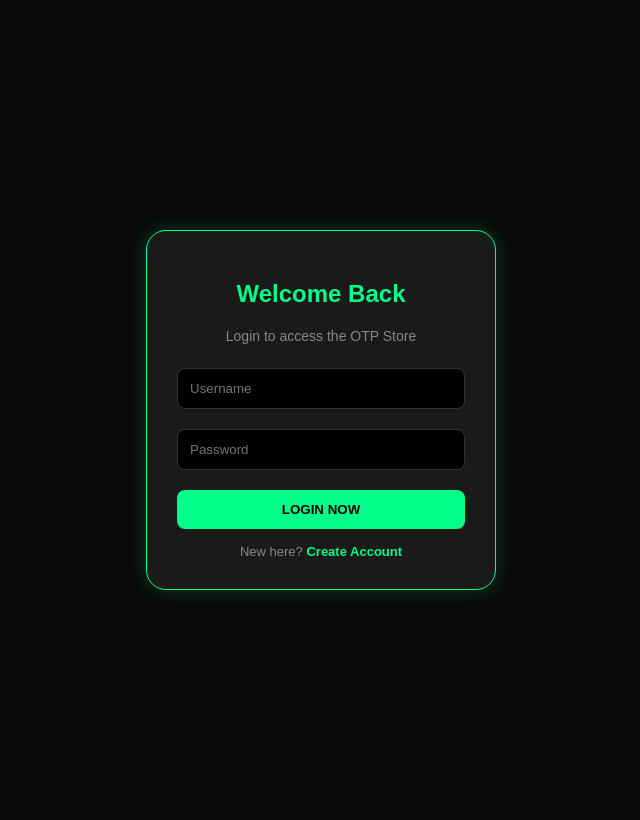
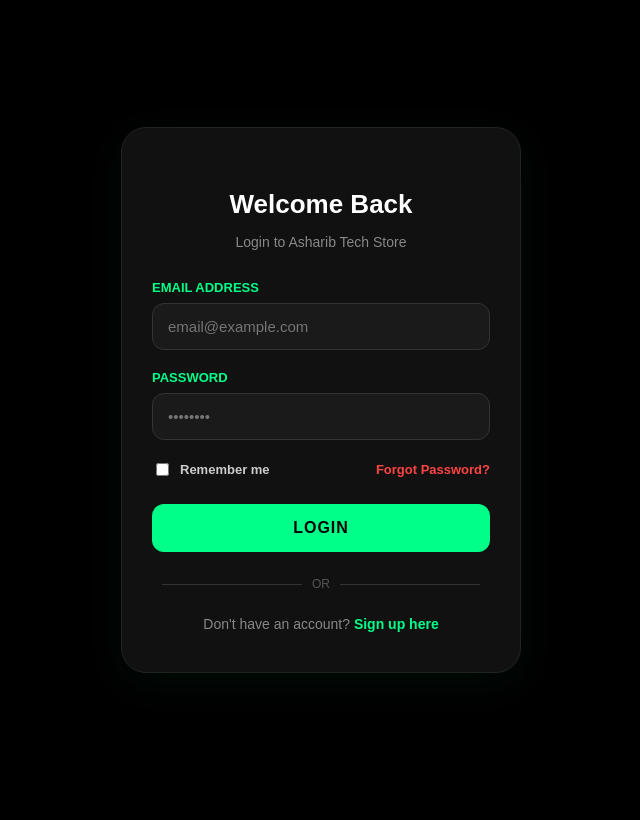
Before and after one commit to syedashariblaptop-hassan/asharib-otp-store, a Flask app: page /auth in a window 1280 px wide. Shown: the whole page, without its empty margins (319-959 px from the left). After the commit the page ends 673 px from the top, so only its background shows below. Run offline with Flask 3, Linux system fonts and the light colour scheme.

Commit message:
Update auth.html

```diff
--- a/templates/auth.html
+++ b/templates/auth.html
@@ -1,112 +1,142 @@
 <!DOCTYPE html>
-<html>
+<html lang="en">
 <head>
+    <meta charset="UTF-8">
     <meta name="viewport" content="width=device-width, initial-scale=1.0">
+    <title>Login | Asharib Tech Store</title>
+    <link rel="stylesheet" href="https://cdnjs.cloudflare.com/ajax/libs/font-awesome/6.4.0/css/all.min.css">
+    <style>
+        * { box-sizing: border-box; font-family: 'Poppins', sans-serif; }
 
-    <title>Login | Asharib Tech Store</title>
-    <style>
         body {
-            background: #0a0a0a;
-            color: white;
-            font-family: 'Poppins', sans-serif;
+            margin: 0;
+            padding: 0;
             display: flex;
             justify-content: center;
             align-items: center;
-            height: 100vh;
-            margin: 0;
-            padding: 10px; /* Mobile par sides se thodi jagah chorne ke liye */
+            min-height: 100vh;
+            /* Aapka original dark background */
+            background: #000000;
         }
 
-        .auth-card {
-            background: #1a1a1a;
-            padding: 30px;
-            border-radius: 20px;
-            border: 1px solid #00ff88;
-            width: 100%;
-            max-width: 350px; /* Laptop par 350px rahega aur mobile par screen ke mutabiq chota ho jayega */
+        .login-card {
+            background: #111111; /* Dark Card */
+            padding: 40px 30px;
+            border-radius: 25px;
+            border: 1px solid #222; /* Subtle border */
+            box-shadow: 0 10px 40px rgba(0,255,136,0.05);
+            width: 90%;
+            max-width: 400px;
             text-align: center;
-            box-shadow: 0 0 20px rgba(0, 255, 136, 0.2);
-            box-sizing: border-box; /* Padding ko width ke andar rakhne ke liye */
         }
 
-        h2 { color: #00ff88; margin-bottom: 20px; font-size: 24px; }
+        h2 { color: #ffffff; margin-bottom: 10px; font-size: 26px; font-weight: 700; }
+        p { color: #888; margin-bottom: 30px; font-size: 14px; }
+
+        .input-group { text-align: left; margin-bottom: 20px; }
+        label { display: block; margin-bottom: 8px; color: #00ff88; font-weight: 600; font-size: 13px; text-transform: uppercase; }
 
         input {
-            width: 100%; /* Puray card ki width cover karega */
-            padding: 12px;
-            margin: 10px 0;
-            background: #000;
+            width: 100%;
+            padding: 14px 15px;
             border: 1px solid #333;
+            border-radius: 12px;
+            background: #1a1a1a;
             color: white;
-            border-radius: 8px;
+            font-size: 15px;
+            transition: 0.3s;
             outline: none;
-            box-sizing: border-box;
         }
 
-        input:focus { border-color: #00ff88; }
+        input:focus { border-color: #00ff88; box-shadow: 0 0 8px rgba(0, 255, 136, 0.2); }
 
-        .btn {
-            background: #00ff88;
-            color: black;
-            border: none;
-            padding: 12px;
-            width: 100%;
-            border-radius: 8px;
-            font-weight: bold;
-            cursor: pointer;
-            margin-top: 10px;
-            transition: 0.3s;
+        .options-row {
+            display: flex;
+            justify-content: space-between;
+            align-items: center;
+            margin-bottom: 25px;
+            font-size: 13px;
         }
 
-        .btn:hover { transform: scale(1.05); }
+        .checkbox-group { display: flex; align-items: center; gap: 8px; color: #ccc; }
+        .checkbox-group input { width: auto; cursor: pointer; }
+        .forgot-pass { color: #ff4444; text-decoration: none; font-weight: 600; }
 
-        .toggle-link { color: #888; font-size: 13px; margin-top: 15px; cursor: pointer; display: block; }
-        .toggle-link b { color: #00ff88; }
+        /* Dastur Style Button but with your theme colors */
+        .login-btn {
+            background: #00ff88;
+            color: #000;
+            border: none;
+            width: 100%;
+            padding: 15px;
+            border-radius: 12px;
+            font-size: 16px;
+            font-weight: 700;
+            cursor: pointer;
+            transition: 0.3s;
+            text-transform: uppercase;
+            letter-spacing: 1px;
+        }
 
-        /* Mobile specific font adjustment */
-        @media (max-width: 480px) {
-            h2 { font-size: 20px; }
-            .auth-card { padding: 20px; }
+        .login-btn:hover { background: #00bd65; transform: translateY(-2px); }
+
+        .divider {
+            margin: 25px 0;
+            display: flex;
+            align-items: center;
+            color: #555;
+            font-size: 12px;
         }
+        .divider::before, .divider::after { content: ""; flex: 1; height: 1px; background: #333; margin: 0 10px; }
+
+        .footer-text { font-size: 14px; color: #888; }
+        .footer-text a { color: #00ff88; text-decoration: none; font-weight: 600; }
+
+        .error { color: #ff4444; font-size: 13px; margin-bottom: 15px; display: block; background: rgba(255,68,68,0.1); padding: 10px; border-radius: 8px; }
     </style>
 </head>
 <body>
 
-<div class="auth-card" id="loginBox">
-    <h2>Welcome Back</h2>
-    <p style="color: #888; font-size: 14px;">Login to access the OTP Store</p>
-    <form action="/login" method="POST">
-        <input type="text" name="username" placeholder="Username" required>
-        <input type="password" name="password" placeholder="Password" required>
-        <button type="submit" class="btn">LOGIN NOW</button>
-    </form>
-    <span class="toggle-link" onclick="toggleAuth()">New here? <b>Create Account</b></span>
-</div>
+    <div class="login-card">
+        <h2>Welcome Back</h2>
+        <p>Login to Asharib Tech Store</p>
 
-<div class="auth-card" id="registerBox" style="display: none;">
-    <h2>Join Us</h2>
-    <p style="color: #888; font-size: 14px;">Create your professional account</p>
-    <form action="/register_user" method="POST">
-        <input type="text" name="username" placeholder="Enter Username" required>
-        <input type="password" name="password" placeholder="Set Password" required>
-        <button type="submit" class="btn">REGISTER</button>
-    </form>
-    <span class="toggle-link" onclick="toggleAuth()">Already have account? <b>Login</b></span>
-</div>
+        {% with messages = get_flashed_messages() %}
+          {% if messages %}
+            {% for message in messages %}
+              <span class="error"><i class="fas fa-exclamation-circle"></i> {{ message }}</span>
+            {% endfor %}
+          {% endif %}
+        {% endwith %}
 
-<script>
-    function toggleAuth() {
-        var login = document.getElementById('loginBox');
-        var register = document.getElementById('registerBox');
-        if (login.style.display === "none") {
-            login.style.display = "block";
-            register.style.display = "none";
-        } else {
-            login.style.display = "none";
-            register.style.display = "block";
-        }
-    }
-</script>
+        <form method="POST">
+            <div class="input-group">
+                <label>Email Address</label>
+                <input type="email" name="email" placeholder="email@example.com" required>
+            </div>
+
+            <div class="input-group">
+                <label>Password</label>
+                <input type="password" name="password" placeholder="••••••••" required>
+            </div>
+
+            <div class="options-row">
+                <div class="checkbox-group">
+                    <input type="checkbox" id="remember">
+                    <label for="remember" style="margin: 0; color: #ccc; text-transform: none;">Remember me</label>
+                </div>
+                <a href="#" class="forgot-pass">Forgot Password?</a>
+            </div>
+
+            <button type="submit" class="login-btn">Login</button>
+        </form>
+
+        <div class="divider">OR</div>
+
+        <div class="footer-text">
+            Don't have an account? <a href="/register">Sign up here</a>
+        </div>
+    </div>
 
 </body>
 </html>
```
